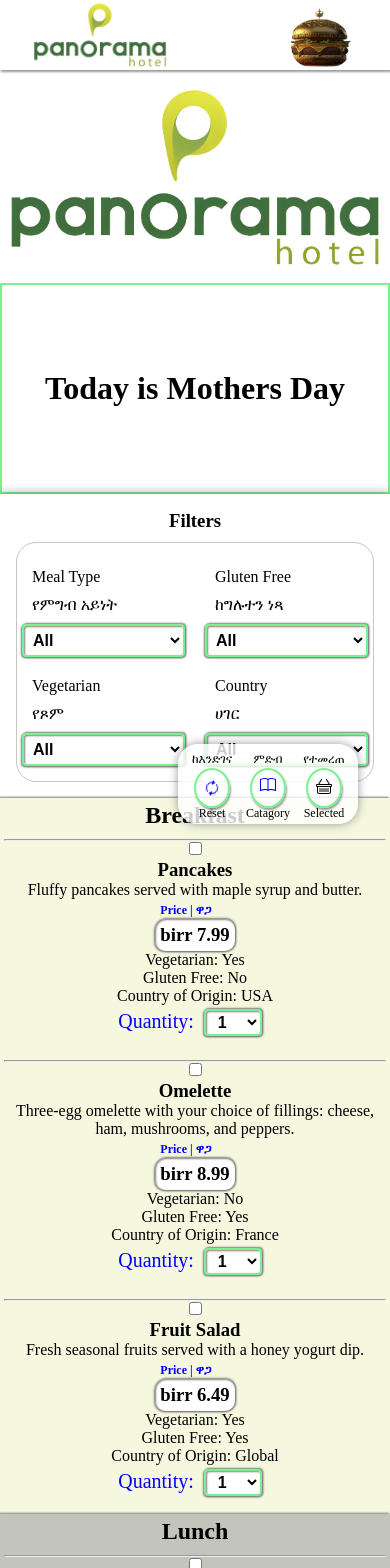
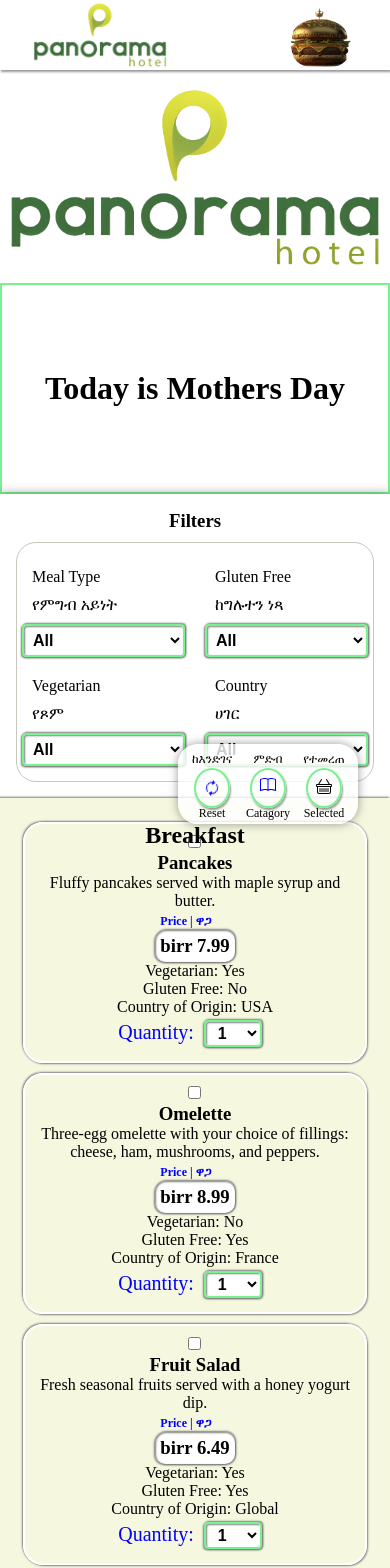
Before and after one commit to thomaskitaba/tom-menu, a React (Vite) app: page / in a window 390 px wide. Shown: the top 1568 px of the page. Built offline with nearby package versions, Linux system fonts and the light colour scheme.

Commit message:
made the menu items responsive

```diff
--- a/src/App.css
+++ b/src/App.css
@@ -185,12 +185,14 @@
   top: 10%;
   bottom: 10%;
   right: 20%;
+  box-shadow: none;
 
-  box-shadow: none;
 }
 .nav-menu:hover {
+
   border-radius: 20%;
   box-shadow: none;
+  text-decoration: none;
 }
 .nav-center {
   display: none;
@@ -212,7 +214,9 @@
 
 
 .nav-catagory:hover, .nav-comment:hover {
-  background-color: rgba(55, 55, 55, 0.1);
+  background-color: var(--txt-clr-dark);
+  color: white;
+
 }
 }
 /* ** MEGAMENU ** */
@@ -304,6 +308,41 @@ border-radius: 20px;
   border: 2px solid var(--clr-border-green);
   color: black;
 }
+.menu-flex-container {
+  width: 100%;
+  display: flex;
+  gap: 10px;
+  position: relative;
+  justify-content: center;
+  flex-wrap: wrap;
+  flex: 1 1 100%;
+  padding-block: 20px;
+
+  /* background-color: red; */
+  /* max-width: 400px; */
+}
+.menu-flex {
+padding: 10px;
+  border: 2px solid white;
+  border-radius: 20px;
+  width: 90%;
+  box-shadow: 1px 1px 2px 0 grey, -1px -1px 2px 0 grey;
+
+}
+.catagory-header {
+  position: absolute;
+
+  margin: 0px;
+}
+@media (min-width: 768px) {
+  .menu-flex {
+
+  width: 400px;
+  margin: 40px 10px 0px 10px;
+  }
+}
+
+
 @media (max-width: 768px) {
   .menu-column {
     flex: 1 1 100%;
--- a/src/components/Menu.jsx
+++ b/src/components/Menu.jsx
@@ -237,8 +237,10 @@ const Menu = () => {
       {Object.keys(Menujson.hotelMenu)
         .filter((mealType) => (mealTypeFilter ? mealType === mealTypeFilter : true))
         .map((mealType) => (
-          <div key={mealType} className={`${mealType}`}  id={`${mealType}`}>
-            <h2 >{mealType}</h2>
+          <div key={mealType} className={`${mealType} menu-flex-container` }  id={`${mealType}`}>
+
+            <h2 className="catagory-header">{mealType}</h2>
+
             {Menujson.hotelMenu[mealType]
               .filter((item) =>
                 vegetarianFilter ? item.vegetarian.toString() === vegetarianFilter : true
@@ -250,8 +252,8 @@ const Menu = () => {
                 countryOfOriginFilter ? item.countryOfOrigin === countryOfOriginFilter : true
               )
               .map((item, index) => (
-                <div key={index} className="padding-block">
-                  <hr></hr>
+                <div key={index} className="padding-block menu-flex">
+                  {/* <hr></hr> */}
                   <input
                     type="checkbox"
                     id={`${mealType}-${index}`}
@@ -288,7 +290,9 @@ const Menu = () => {
                   </label>
                 </div>
               ))}
+
           </div>
+          // TODO:
         ))}
 
     </>
```
